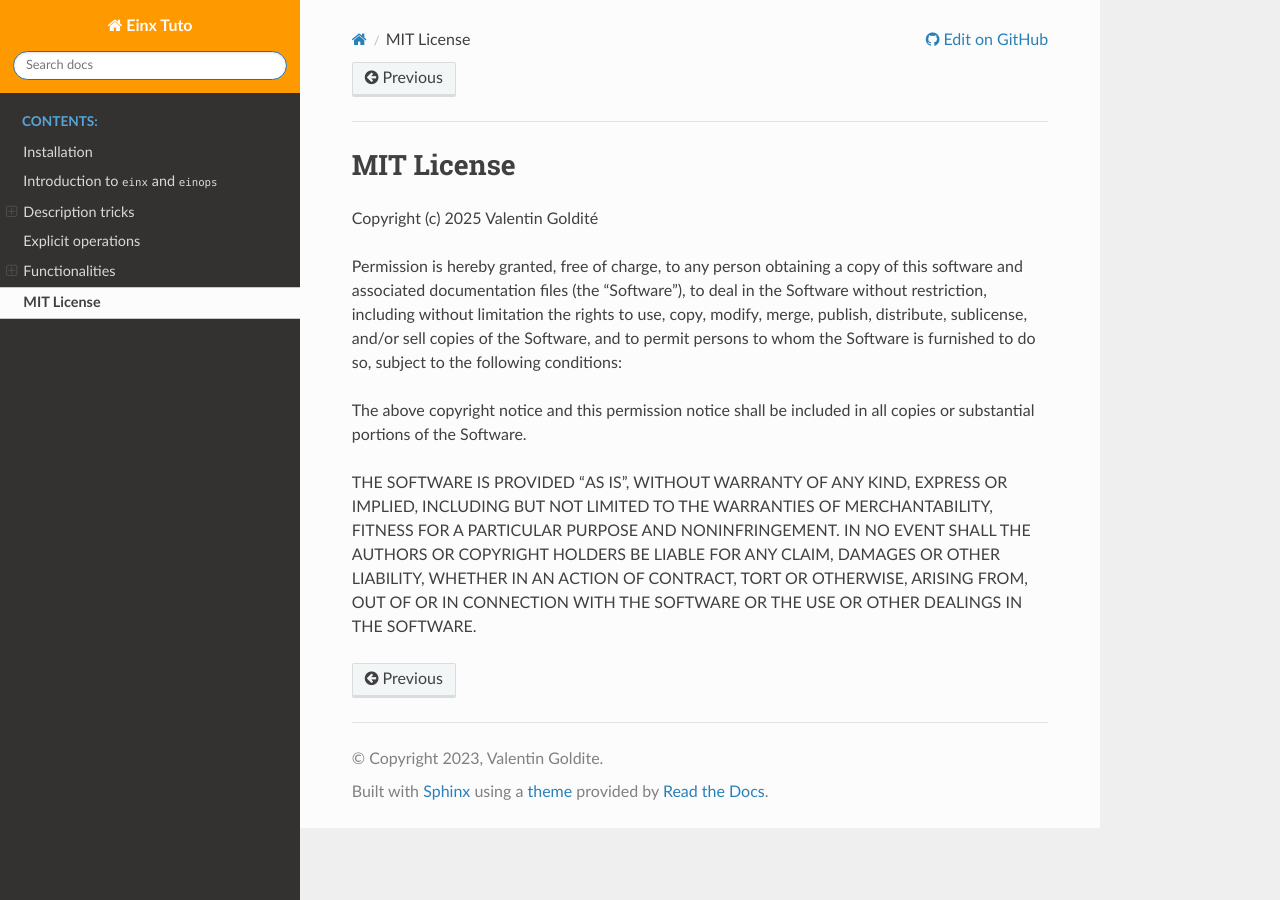
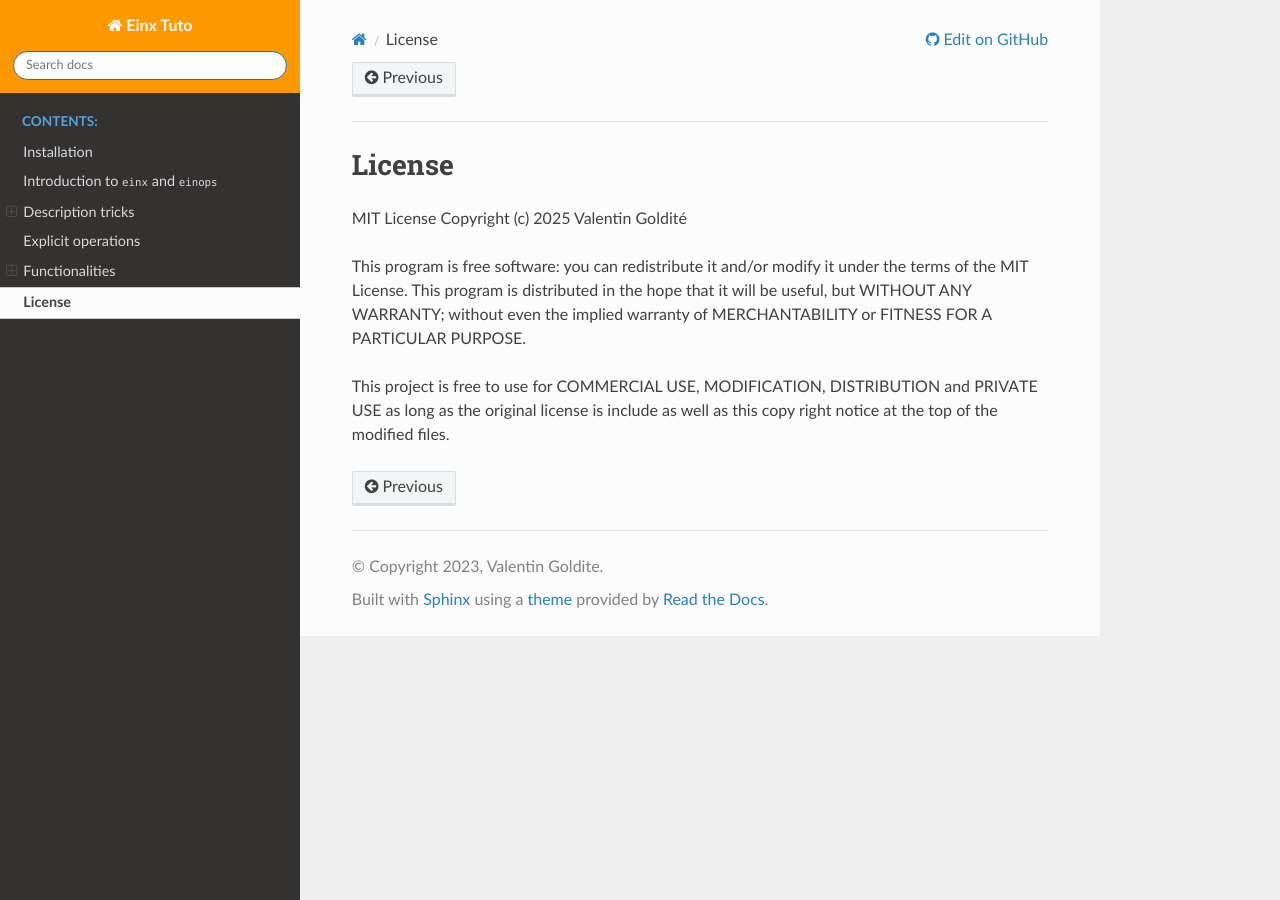
Before and after one commit to valentingol/einx_tuto, a Sphinx documentation site: the page built from docs/sec/license.md, in a window 1280 px wide. Built offline with Sphinx 7.4.7 and the Read the Docs theme 3.1.0, drawn with Linux system fonts in a browser that asks for light colours; the version number could not be read and is left out.

Commit message:
✏️ Markdown style file

```diff
--- a/docs/sec/license.md
+++ b/docs/sec/license.md
@@ -1,22 +1,8 @@
+# License
+
 MIT License
-===========
-
 Copyright (c) 2025 Valentin Goldité
 
-Permission is hereby granted, free of charge, to any person obtaining a copy
-of this software and associated documentation files (the "Software"), to deal
-in the Software without restriction, including without limitation the rights
-to use, copy, modify, merge, publish, distribute, sublicense, and/or sell
-copies of the Software, and to permit persons to whom the Software is
-furnished to do so, subject to the following conditions:
+This program is free software: you can redistribute it and/or modify it under the terms of the MIT License. This program is distributed in the hope that it will be useful, but WITHOUT ANY WARRANTY; without even the implied warranty of MERCHANTABILITY or FITNESS FOR A PARTICULAR PURPOSE.
 
-The above copyright notice and this permission notice shall be included in all
-copies or substantial portions of the Software.
-
-THE SOFTWARE IS PROVIDED "AS IS", WITHOUT WARRANTY OF ANY KIND, EXPRESS OR
-IMPLIED, INCLUDING BUT NOT LIMITED TO THE WARRANTIES OF MERCHANTABILITY,
-FITNESS FOR A PARTICULAR PURPOSE AND NONINFRINGEMENT. IN NO EVENT SHALL THE
-AUTHORS OR COPYRIGHT HOLDERS BE LIABLE FOR ANY CLAIM, DAMAGES OR OTHER
-LIABILITY, WHETHER IN AN ACTION OF CONTRACT, TORT OR OTHERWISE, ARISING FROM,
-OUT OF OR IN CONNECTION WITH THE SOFTWARE OR THE USE OR OTHER DEALINGS IN THE
-SOFTWARE.
+This project is free to use for COMMERCIAL USE, MODIFICATION, DISTRIBUTION and PRIVATE USE as long as the original license is include as well as this copy right notice at the top of the modified files.
```
